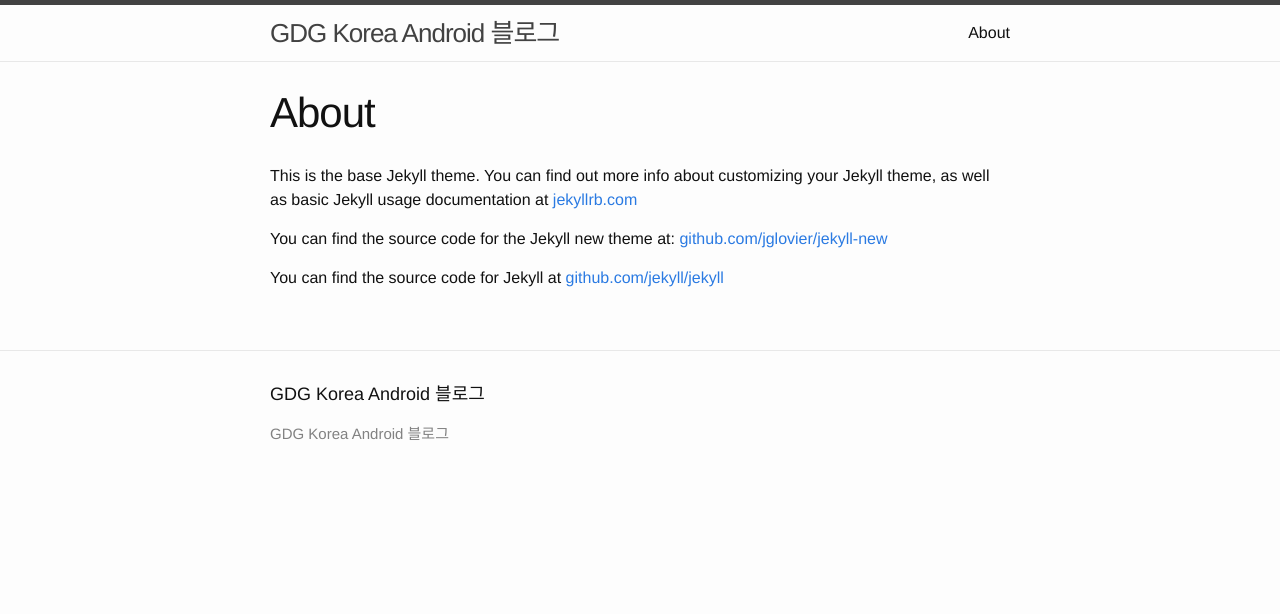
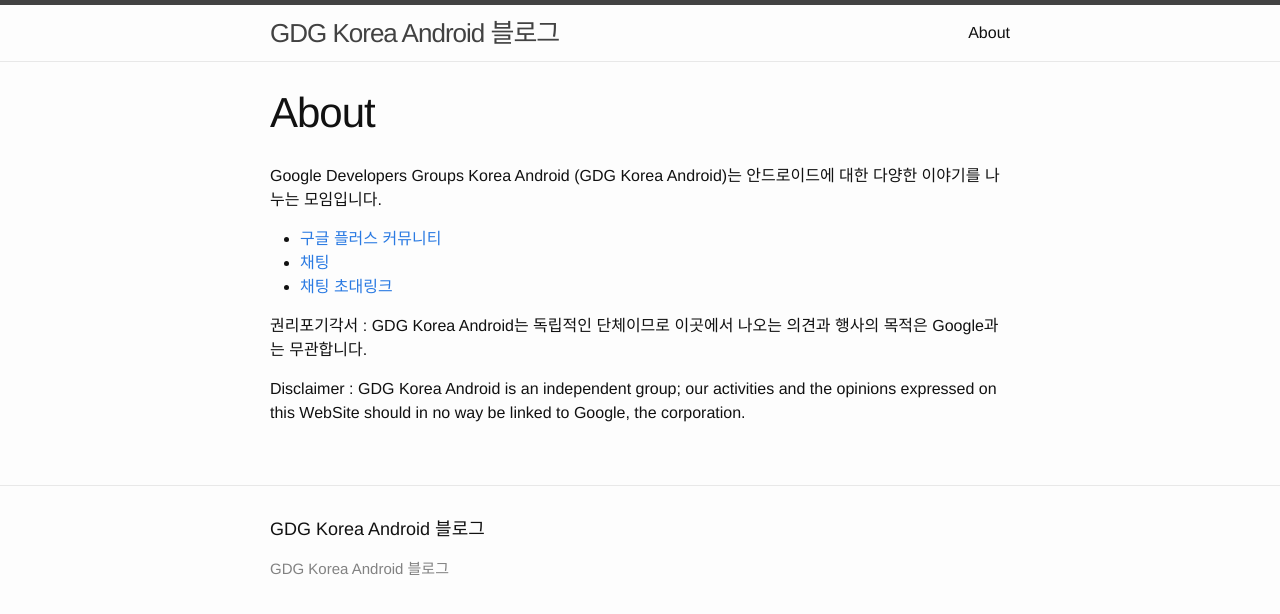
Before and after one commit to gdgand/gdgand.github.io, a Jekyll site: the page built from about.md, in a window 1280 px wide. Shown: the top 614 px of the page. Built offline with Jekyll 4.4.1, drawn with Linux system fonts in a browser that asks for light colours; Markdown is read by kramdown in place of the engine named in the settings.

Commit message:
about을 수정.

```diff
--- a/about.md
+++ b/about.md
@@ -4,8 +4,12 @@
 permalink: /about/
 ---
 
-This is the base Jekyll theme. You can find out more info about customizing your Jekyll theme, as well as basic Jekyll usage documentation at [jekyllrb.com](http://jekyllrb.com/)
+Google Developers Groups Korea Android (GDG Korea Android)는 안드로이드에 대한 다양한 이야기를 나누는 모임입니다.
 
-You can find the source code for the Jekyll new theme at: [github.com/jglovier/jekyll-new](https://github.com/jglovier/jekyll-new)
+ * [구글 플러스 커뮤니티](https://plus.google.com/communities/100903743067544956282)
+ * [채팅](https://gdgand.slack.com)
+ * [채팅 초대링크](http://goo.gl/forms/ldiLyZ9z4e)
 
-You can find the source code for Jekyll at [github.com/jekyll/jekyll](https://github.com/jekyll/jekyll)
+권리포기각서 : GDG Korea Android는 독립적인 단체이므로 이곳에서 나오는 의견과 행사의 목적은 Google과는 무관합니다.
+
+Disclaimer : GDG Korea Android is an independent group; our activities and the opinions expressed on this WebSite should in no way be linked to Google, the corporation.
```
